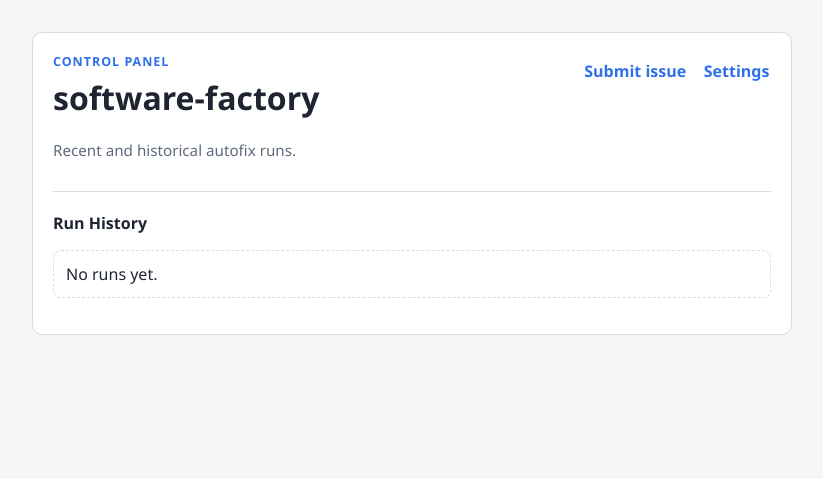
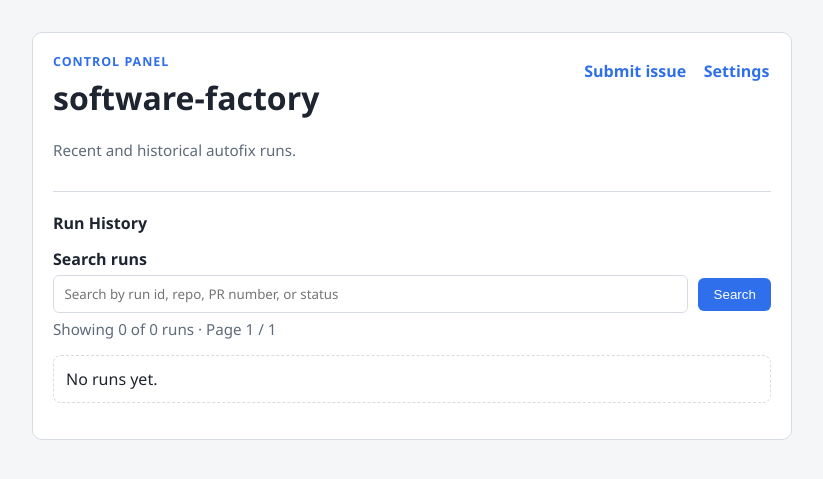
Before and after one commit to sun-praise/software-factory, a FastAPI app: page / in a window 1280 px wide. Shown: the top 479 px of the page, without its empty margins (228-1051 px from the left). Run offline with FastAPI, Linux system fonts and the light colour scheme; data that the repository does not hold is empty.

Commit message:
feat: add run list search and pagination

```diff
--- a/app/routes/web.py
+++ b/app/routes/web.py
@@ -32,19 +32,59 @@ from app.services.queue import enqueue_autofix_run, request_run_cancel
 router = APIRouter(tags=["web"])
 
 
-def _fetch_runs(limit: int = 20) -> list[dict[str, str]]:
+def _normalize_page(raw_value: str | None, *, default: int = 1) -> int:
+    try:
+        value = int((raw_value or "").strip())
+    except (TypeError, ValueError):
+        return default
+    return value if value > 0 else default
+
+
+def _fetch_runs(
+    *,
+    page: int = 1,
+    page_size: int = 10,
+    query: str = "",
+) -> dict[str, Any]:
+    normalized_query = query.strip()
+    sql_where = ""
+    sql_params: list[Any] = []
+    if normalized_query:
+        like_value = f"%{normalized_query.lower()}%"
+        sql_where = """
+            WHERE
+                lower(repo) LIKE ?
+                OR lower(status) LIKE ?
+                OR CAST(id AS TEXT) LIKE ?
+                OR CAST(pr_number AS TEXT) LIKE ?
+        """
+        sql_params.extend([like_value, like_value, like_value, like_value])
+
+    offset = (page - 1) * page_size
     with connect_db() as conn:
+        count_row = conn.execute(
+            f"""
+            SELECT COUNT(*) AS total_count
+            FROM autofix_runs
+            {sql_where}
+            """,
+            tuple(sql_params),
+        ).fetchone()
         rows = conn.execute(
-            """
+            f"""
             SELECT id, repo, pr_number, status, created_at, updated_at
             FROM autofix_runs
+            {sql_where}
             ORDER BY id DESC
-            LIMIT ?
+            LIMIT ? OFFSET ?
             """,
-            (limit,),
+            tuple([*sql_params, page_size, offset]),
         ).fetchall()
 
-    return [
+    total_count = int(count_row["total_count"]) if count_row is not None else 0
+    total_pages = max(1, (total_count + page_size - 1) // page_size)
+    normalized_page = min(page, total_pages)
+    runs = [
         {
             "id": str(row["id"]),
             "repo": str(row["repo"]),
@@ -57,6 +97,18 @@ def _fetch_runs(limit: int = 20) -> list[dict[str, str]]:
         }
         for row in rows
     ]
+    return {
+        "items": runs,
+        "page": normalized_page,
+        "page_size": page_size,
+        "total_count": total_count,
+        "total_pages": total_pages,
+        "query": normalized_query,
+        "has_prev": normalized_page > 1,
+        "has_next": normalized_page < total_pages,
+        "prev_page": normalized_page - 1,
+        "next_page": normalized_page + 1,
+    }
 
 
 def _status_class(status: str) -> str:
@@ -359,13 +411,17 @@ def _enqueue_issue_fix(
 @router.get("/", response_class=HTMLResponse)
 async def index(request: Request) -> HTMLResponse:
     templates: Jinja2Templates = request.app.state.templates
+    query = str(request.query_params.get("q", "")).strip()
+    page = _normalize_page(request.query_params.get("page"))
+    run_page = _fetch_runs(page=page, page_size=10, query=query)
     return templates.TemplateResponse(
         request=request,
         name="index.html",
         context={
             "request": request,
             "title": "Software Factory",
-            "runs": _fetch_runs(),
+            "runs": run_page["items"],
+            "run_page": run_page,
         },
     )
 
--- a/app/static/app.css
+++ b/app/static/app.css
@@ -398,6 +398,40 @@ button:disabled {
   gap: 0.85rem;
 }
 
+.run-search-form {
+  margin: 0.85rem 0 0.4rem;
+}
+
+.run-search-label {
+  display: block;
+  margin-bottom: 0.35rem;
+  font-weight: 600;
+}
+
+.run-search-controls {
+  display: flex;
+  align-items: center;
+  gap: 0.65rem;
+}
+
+.run-search-controls input[type="text"] {
+  flex: 1 1 auto;
+  min-width: 0;
+  border: 1px solid var(--border);
+  border-radius: 6px;
+  padding: 0.55rem 0.65rem;
+  font-family: inherit;
+}
+
+.secondary-link {
+  color: var(--muted);
+  font-weight: 600;
+}
+
+.run-results-summary {
+  margin: 0 0 0.9rem;
+}
+
 .run-card {
   border: 1px solid var(--border);
   border-radius: 10px;
--- a/app/templates/index.html
+++ b/app/templates/index.html
@@ -22,6 +22,30 @@
 
       <section>
         <h2>Run History</h2>
+        <form method="get" action="/" class="run-search-form">
+          <label for="run-search" class="run-search-label">Search runs</label>
+          <div class="run-search-controls">
+            <input
+              id="run-search"
+              type="text"
+              name="q"
+              value="{{ run_page.query }}"
+              placeholder="Search by run id, repo, PR number, or status">
+            <button type="submit">Search</button>
+            {% if run_page.query %}
+            <a href="/" class="secondary-link">Clear</a>
+            {% endif %}
+          </div>
+        </form>
+
+        <p class="muted run-results-summary">
+          Showing {{ runs|length }} of {{ run_page.total_count }} runs
+          {% if run_page.query %}
+          for "{{ run_page.query }}"
+          {% endif %}
+          · Page {{ run_page.page }} / {{ run_page.total_pages }}
+        </p>
+
         {% if runs and runs|length > 0 %}
         <ul class="run-list">
           {% for run in runs %}
@@ -50,6 +74,25 @@
           </li>
           {% endfor %}
         </ul>
+        <nav class="pagination" aria-label="Run history pages">
+          {% if run_page.has_prev %}
+          <a href="/?page={{ run_page.prev_page }}{% if run_page.query %}&q={{ run_page.query | urlencode }}{% endif %}" class="pagination-link">
+            Previous
+          </a>
+          {% else %}
+          <span class="pagination-link disabled">Previous</span>
+          {% endif %}
+
+          <span class="pagination-current">Page {{ run_page.page }} of {{ run_page.total_pages }}</span>
+
+          {% if run_page.has_next %}
+          <a href="/?page={{ run_page.next_page }}{% if run_page.query %}&q={{ run_page.query | urlencode }}{% endif %}" class="pagination-link">
+            Next
+          </a>
+          {% else %}
+          <span class="pagination-link disabled">Next</span>
+          {% endif %}
+        </nav>
         {% else %}
         <p class="empty">No runs yet.</p>
         {% endif %}
```
Also changed, not shown: other parts of app/static/app.css (+44 -0 lines).
